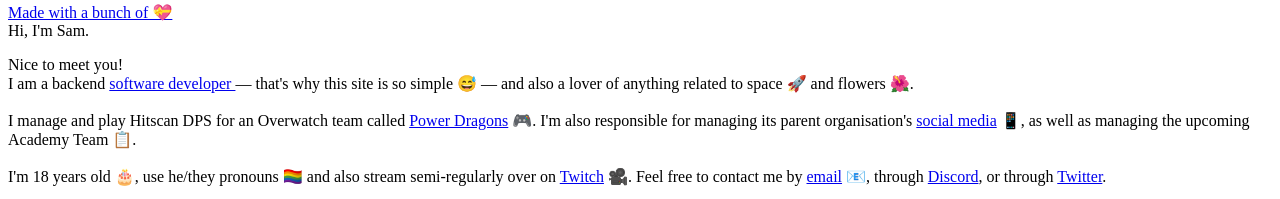
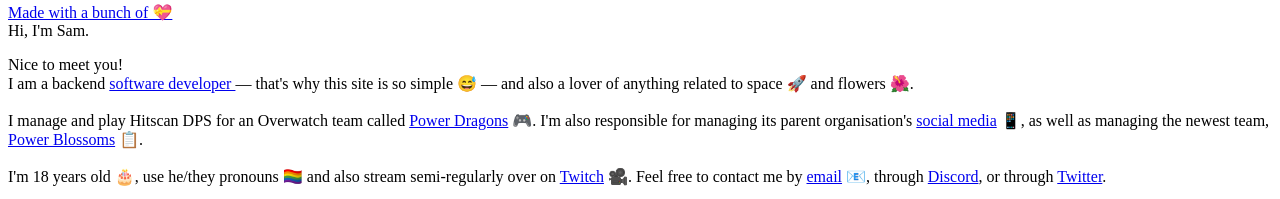
Before and after one commit to luaugg/luau-gg, a Next.js app: page /about in a window 1280 px wide. Shown: the part 2190-2389 px from the top of the page. Built offline with nearby package versions, Linux system fonts and the light colour scheme.

Commit message:
Update about.tsx

```diff
--- a/pages/about.tsx
+++ b/pages/about.tsx
@@ -16,11 +16,11 @@ export default function Portfolio() {
                     called <a className="text-red-500 font-medium" href="https://twitter.com/PowerDragonsGa1">Power Dragons</a> 🎮.
                     I'm also responsible for managing its parent
                     organisation's <a className="text-red-500 font-medium" href="https://twitter.com/PowerNappers_OW">social media</a> 📱, as
-                    well as managing the upcoming Academy Team 📋.
+                    well as managing the newest team, <a className="text-red-500 font-medium" href="https://twitter.com/PowerBlossomsOW">Power Blossoms</a> 📋.
                     <br /><br />
 
                     I'm 18 years old 🎂, use he/they pronouns 🏳️‍🌈 and also stream semi-regularly over
-                     on <a className="text-red-500 font-medium" href="https://twitch.tv/samophis">Twitch</a> 🎥.
+                     on <a className="text-red-500 font-medium" href="https://twitch.tv/luau_ow">Twitch</a> 🎥.
                     Feel free to contact me by <a className="text-red-500 font-medium" href="mailto:sampritchard0801@gmail.com">email</a> 📧,
                     through <a className="text-red-500 font-medium" href="https://discord.gg/UbXkbrXxT7">Discord</a>, or
                     through <a className="text-red-500 font-medium" href="https://twitter.com/luauOW">Twitter</a>.
```
